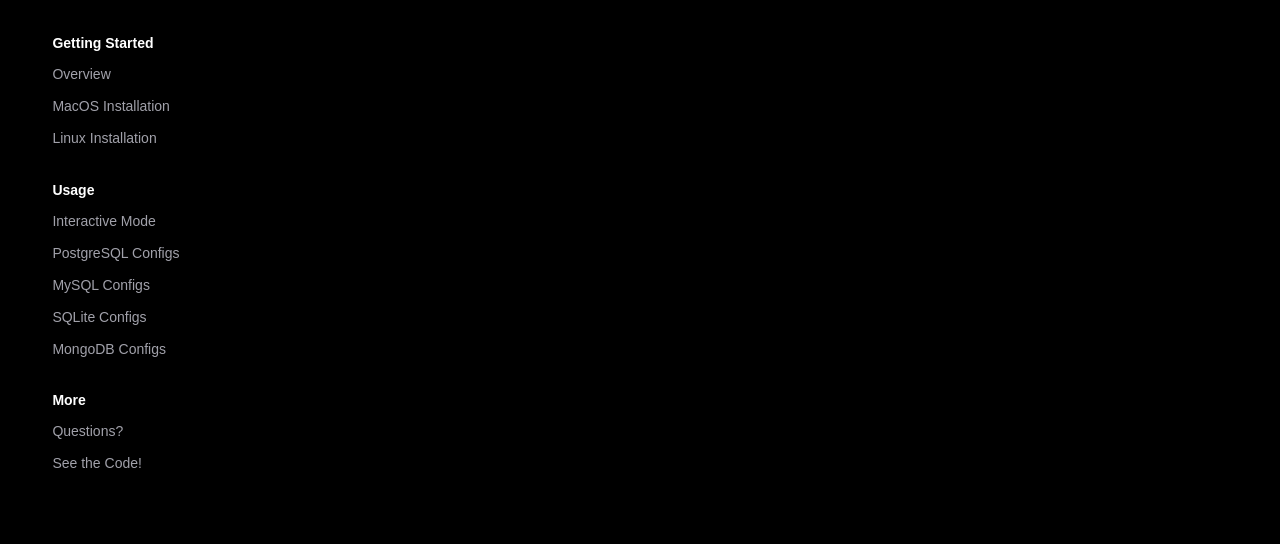
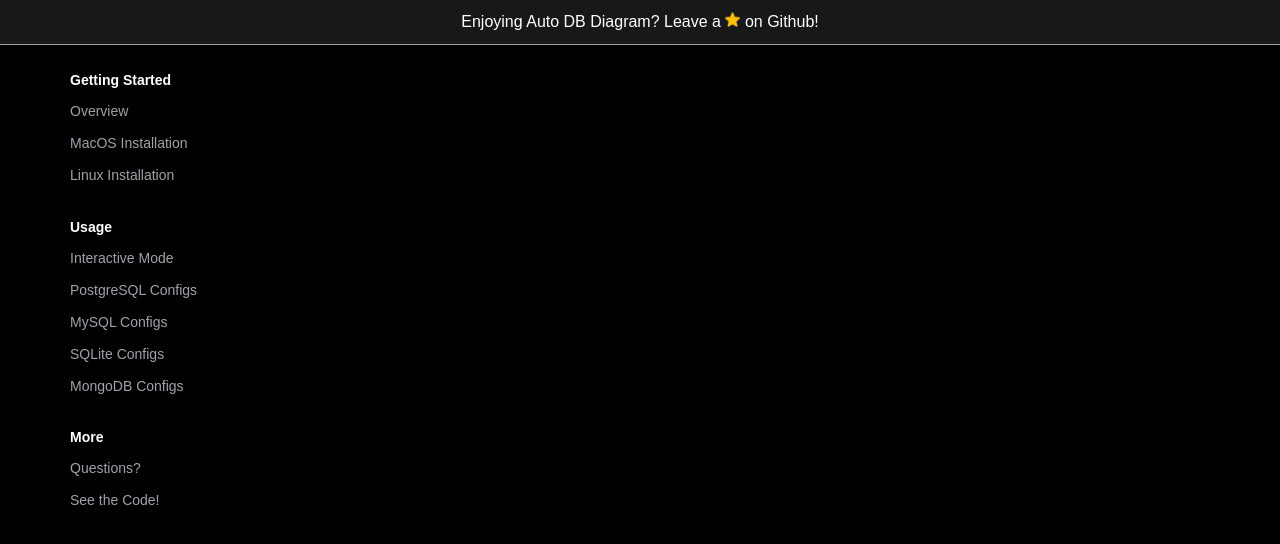
Before and after one commit to jamesdaniel3/auto-db-diagram-docs, a React (Vite) app in the folder frontend/: page /docs in a window 1280 px wide. Shown: the top 544 px of the page. Built offline with nearby package versions, Linux system fonts and the light colour scheme.

Commit message:
created a header at the top of the page and cleaned up some other styles

```diff
--- /dev/null
+++ b/frontend/src/components/DocsHeader.tsx
@@ -0,0 +1,26 @@
+import star from "../assets/images/star.png";
+import "../styles/Docs.css";
+import "../styles/Pages.css";
+
+export default function DocsHeader() {
+  const handleClick = () => {
+    window.open("https://github.com/jamesdaniel3/auto-db-diagram", "_blank");
+  };
+  return (
+    <>
+      <div className="header-text-container" onClick={handleClick}>
+        <p className="header-text">
+          Enjoying Auto DB Diagram? Leave a{" "}
+          <span>
+            <img
+              src={star}
+              alt="star icon"
+              style={{ height: "15px", width: "15px" }}
+            />
+          </span>{" "}
+          on Github!
+        </p>
+      </div>
+    </>
+  );
+}
--- a/frontend/src/routes/DocsPage.tsx
+++ b/frontend/src/routes/DocsPage.tsx
@@ -3,16 +3,18 @@
 
 import "../styles/Docs.css";
 import DocsFooter from "../components/DocsFooter";
+import DocsHeader from "../components/DocsHeader";
 import { SITE_MAP } from "../constants/SiteMap";
 
 export default function DocsPage() {
   const location = useLocation();
-
   const currentPage = SITE_MAP[location.pathname];
 
   return (
     <>
       <div className="docs-container">
+        <DocsHeader />
+        <div className="docs-sub-container">
           <DocsNavbar />
           <main className="docs-content">
             <Outlet />
@@ -22,6 +24,7 @@
             />
           </main>
         </div>
+      </div>
     </>
   );
 }
--- a/frontend/src/styles/Common.css
+++ b/frontend/src/styles/Common.css
@@ -1,7 +1,8 @@
 body {
   background-color: black;
-  color: #f0f0f0;
+  color: white;
   font-family: "ProximaNova", sans-serif;
   font-weight: 400;
   line-height: 1.75;
+  margin: 0;
 }
--- a/frontend/src/styles/Docs.css
+++ b/frontend/src/styles/Docs.css
@@ -1,10 +1,10 @@
-.docs-container {
+.docs-sub-container {
   display: flex;
   flex-direction: row;
   max-width: 1400px;
   margin: 0 auto;
-  padding-left: 3vw;
-  padding-right: 3vw;
+  padding-left: 5vw;
+  padding-right: 5vw;
 }
 
 .footer-container {
@@ -40,3 +40,29 @@
   flex-direction: row;
   align-items: center;
 }
+
+.header-text-container {
+  display: flex;
+  flex-direction: row;
+  width: 100%;
+  justify-content: center;
+  align-items: center;
+  border-bottom: solid 1px #a1a1aa;
+  padding-top: 8px;
+  padding-bottom: 8px;
+  position: sticky;
+  top: 0;
+  left: 0;
+  right: 0;
+  background-color: black;
+  cursor: pointer;
+}
+
+.header-text-container:hover {
+  background-color: #18181b;
+}
+
+.header-text {
+  margin-top: 0;
+  margin-bottom: 0;
+}
--- a/frontend/src/styles/Navbar.css
+++ b/frontend/src/styles/Navbar.css
@@ -1,12 +1,12 @@
 .navbar-container {
   display: flex;
   flex-direction: column;
-  height: 100vh;
+  height: 100%;
   width: 200px;
   margin-right: 50px;
   flex-shrink: 0;
   position: sticky;
-  top: 0;
+  top: 42px;
 }
 
 .navbar-section-container {
@@ -125,6 +125,7 @@
     filter: invert(1);
     transform: rotate(180deg);
     margin-right: 6vw;
+    margin-top: 10px;
   }
 
   .close-navbar-container {
```
Also changed, not shown: frontend/src/assets/images/star.png (added). Lines whose indentation alone changed are shown as unchanged.
